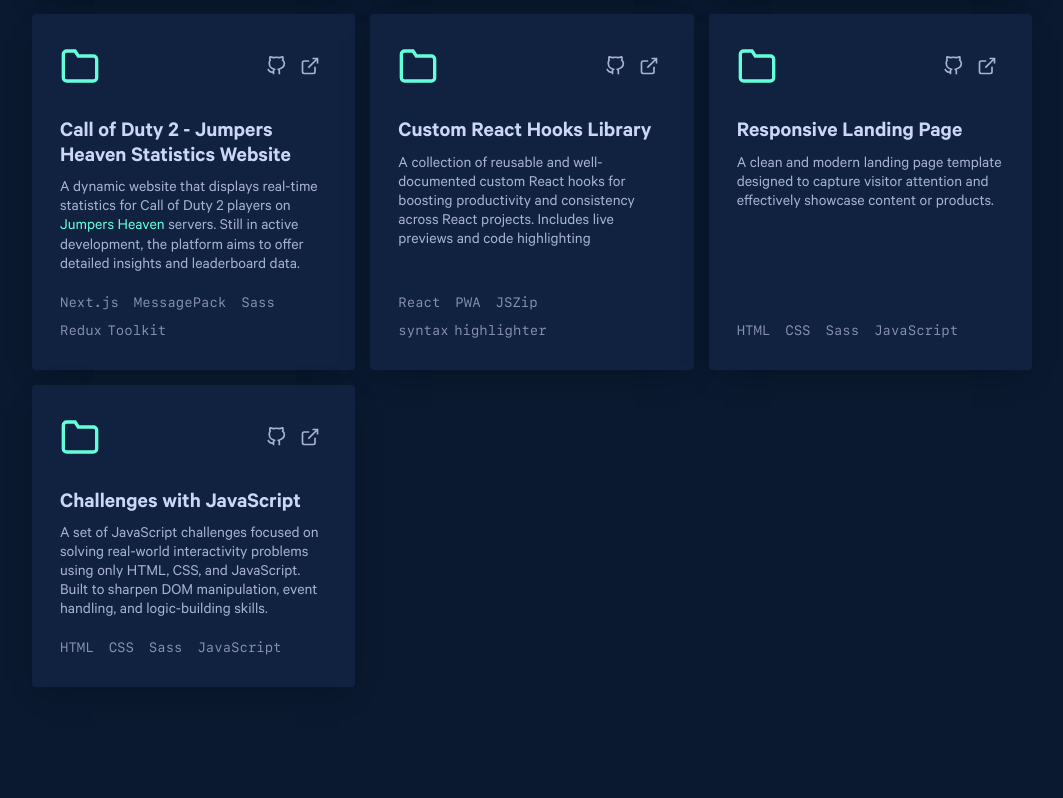
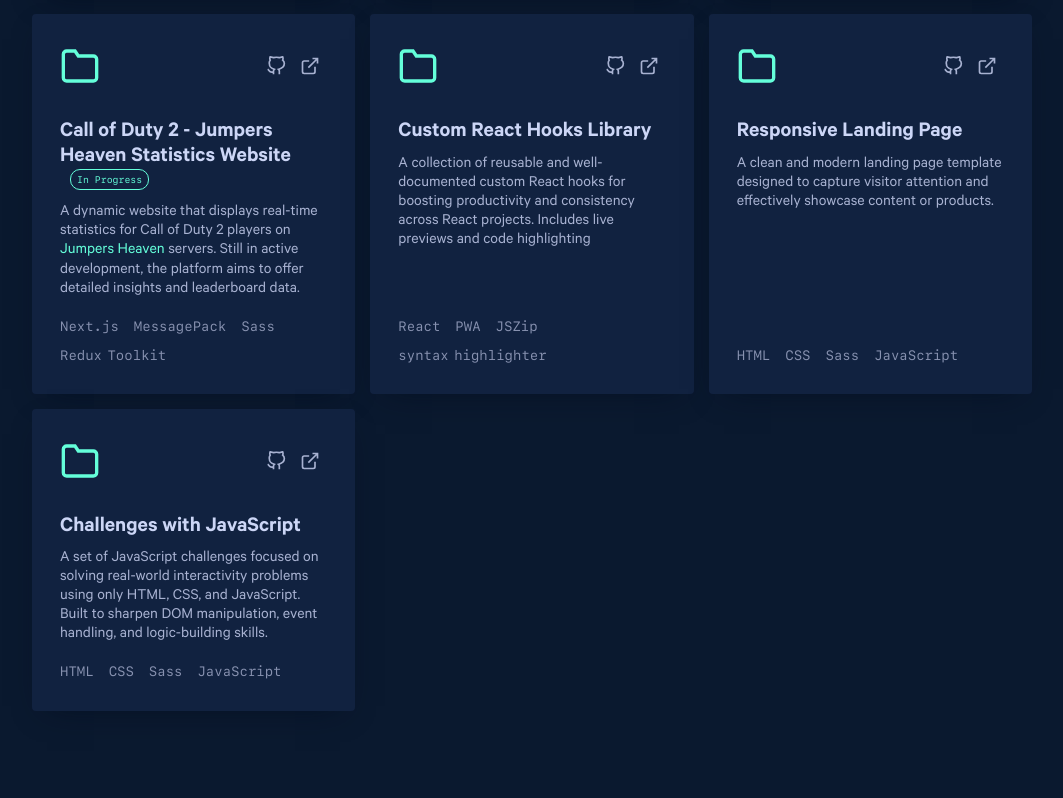
Before and after one commit to Moamal-2000/moamal-alaa, a Next.js app: page / in a window 1280 px wide. Shown: the part 3582-4380 px from the top of the page, without its empty margins (108-1171 px from the left). Built offline with nearby package versions, Linux system fonts and the light colour scheme; no server answers.

Commit message:
feat(ProjectTitle): add 'in progress' status on 'Call of Duty 2 stats website' project

```diff
--- a/src/components/Home/OtherProjectsSection/OtherProjects/ProjectCard/ProjectHeader/ProjectHeader.jsx
+++ b/src/components/Home/OtherProjectsSection/OtherProjects/ProjectCard/ProjectHeader/ProjectHeader.jsx
@@ -4,7 +4,7 @@ import ProjectLinks from "./ProjectLinks/ProjectLinks";
 import ProjectTitle from "./ProjectTitle/ProjectTitle";
 
 const ProjectHeader = ({
-  data: { title, description, repoUrl, liveUrl, isFeatured },
+  data: { title, description, repoUrl, liveUrl, isFeatured, isInProgress },
 }) => {
   return (
     <header className={s.projectHeader}>
@@ -13,7 +13,11 @@ const ProjectHeader = ({
         <ProjectLinks repoUrl={repoUrl} liveUrl={liveUrl} />
       </div>
 
-      <ProjectTitle liveUrl={liveUrl} isFeatured={isFeatured}>
+      <ProjectTitle
+        liveUrl={liveUrl}
+        isFeatured={isFeatured}
+        isInProgress={isInProgress}
+      >
         {title}
       </ProjectTitle>
 
--- a/src/components/Home/OtherProjectsSection/OtherProjects/ProjectCard/ProjectHeader/ProjectTitle/ProjectTitle.jsx
+++ b/src/components/Home/OtherProjectsSection/OtherProjects/ProjectCard/ProjectHeader/ProjectTitle/ProjectTitle.jsx
@@ -1,11 +1,15 @@
 import s from "./ProjectTitle.module.scss";
 
-const ProjectTitle = ({ children, liveUrl, isFeatured }) => {
+const ProjectTitle = ({ children, liveUrl, isFeatured, isInProgress }) => {
   return (
     <h3 className={s.title}>
       <a href={liveUrl || "#"} target="_blank" rel="noopener noreferrer">
         {children}
-        {isFeatured && <span className={s.featured}>Featured</span>}
+        {(isFeatured || isInProgress) && (
+          <span className={s.featured}>
+            {isFeatured ? "Featured" : "In Progress"}
+          </span>
+        )}
       </a>
     </h3>
   );
--- a/src/data/otherProjects.jsx
+++ b/src/data/otherProjects.jsx
@@ -52,6 +52,7 @@ export const OTHER_PROJECTS_DATA = [
     liveUrl: "https://stats.jumpersheaven.com",
     repoUrl: "https://github.com/Moamal-2000/jumpers-heaven-statistics",
     technologies: ["Next.js", "MessagePack", "Sass", "Redux Toolkit"],
+    isInProgress: true,
     id: 5,
   },
   {
```
